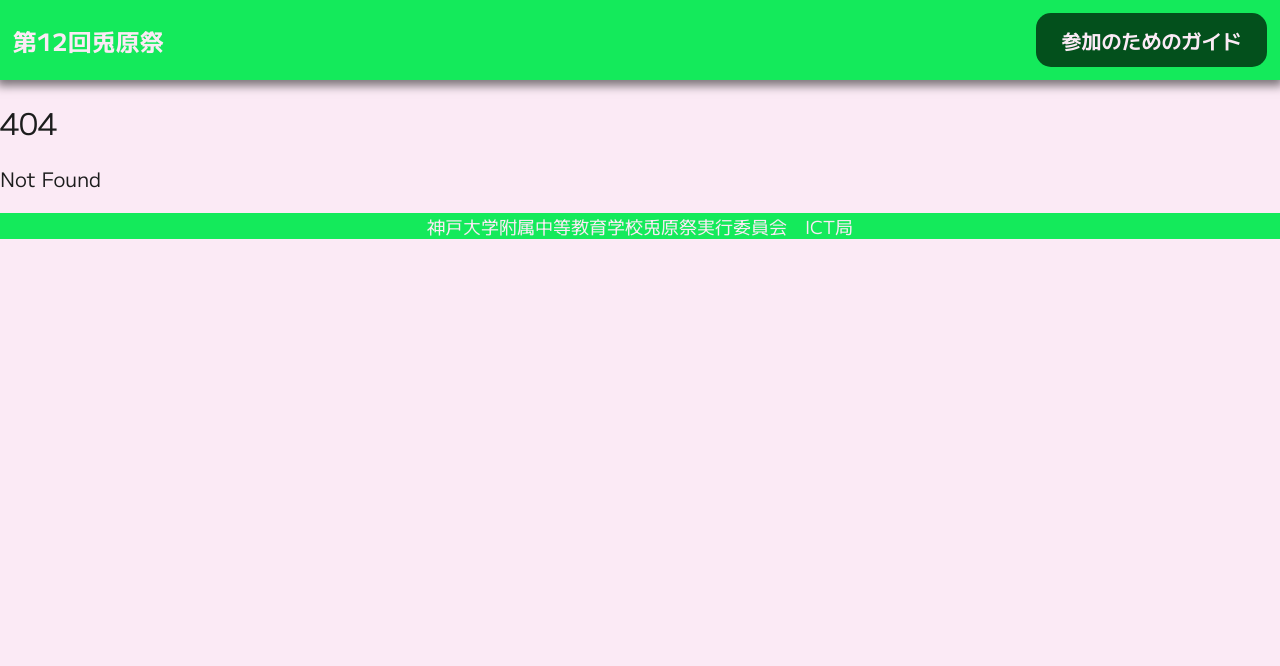
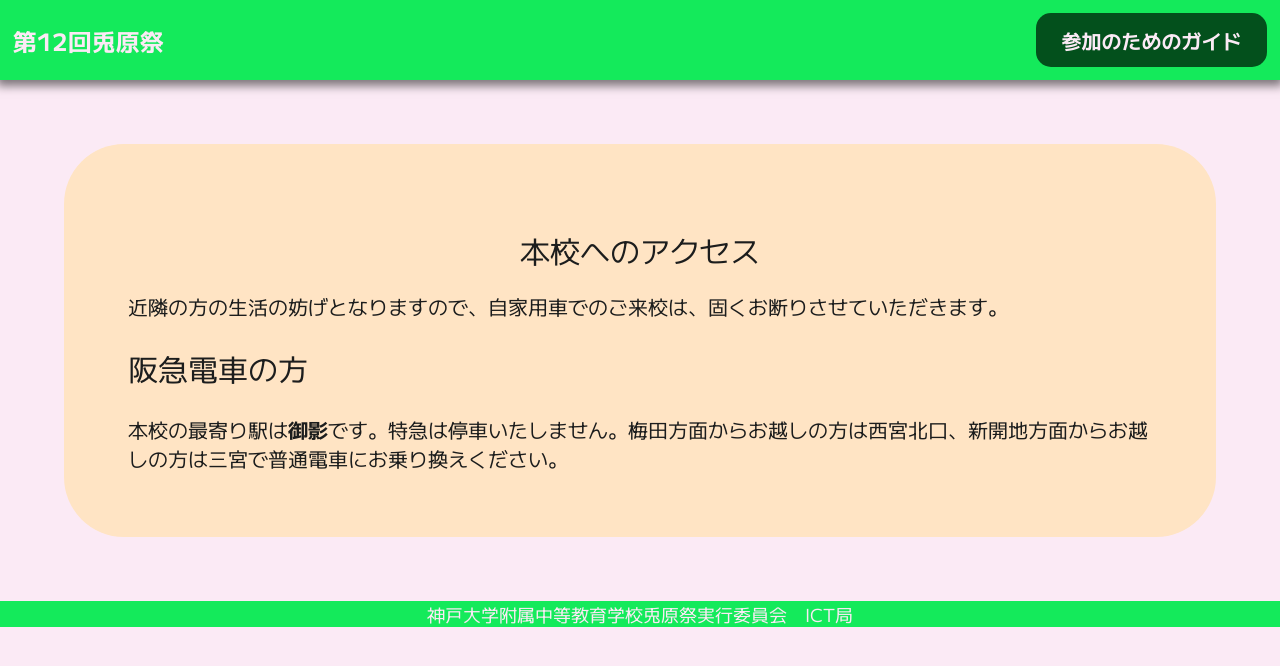
Before and after one commit to TogensaiICT/togensai.jp, a SvelteKit app: page /access in a window 1280 px wide. Before the commit this address had no page. Shown: the top 666 px of the page. Built offline with nearby package versions, Linux system fonts and the light colour scheme; a web font is replaced by a local one.

Commit message:
阪急電車でのアクセス方法を追加

```diff
--- a/src/routes/+page.svelte
+++ b/src/routes/+page.svelte
@@ -63,6 +63,7 @@
 		<!---<div style="width: 50%; font-size: 95%">-->
 			<Card title="お知らせ" nolink='true'>
 				<ul>
+					<li><a href="/access">アクセス方法の説明を掲載しました！</a>（2024/5/2）</li>
 					<li>兎原祭の来場予約が4/20より始まります！<a href="/reservation">方法はこちら</a></li>
 					<li>Webサイトを公開しました（2024/4/17）</li>
 				</ul>
--- /dev/null
+++ b/src/routes/access/+page.svelte
@@ -0,0 +1,13 @@
+<script>
+  import Paper from "../Paper.svelte";
+
+</script>
+<main>
+    <Paper title="本校へのアクセス">
+        <div>
+            近隣の方の生活の妨げとなりますので、自家用車でのご来校は、固くお断りさせていただきます。
+        </div>
+        <h2>阪急電車の方</h2>
+        本校の最寄り駅は<strong>御影</strong>です。特急は停車いたしません。梅田方面からお越しの方は西宮北口、新開地方面からお越しの方は三宮で普通電車にお乗り換えください。
+    </Paper>
+</main>
--- a/src/routes/styles.css
+++ b/src/routes/styles.css
@@ -38,3 +38,7 @@ a {
 h1 {
 	font-size: 150%;
 }
+
+strong {
+	font-variation-settings: "wght" 700;
+}
```
